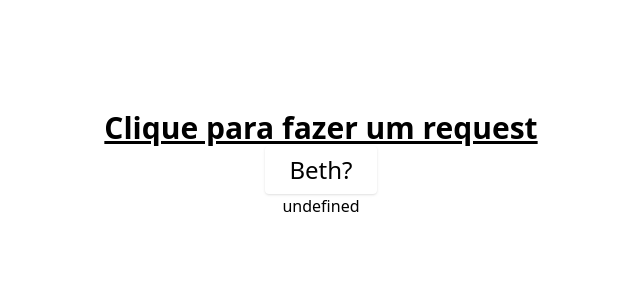
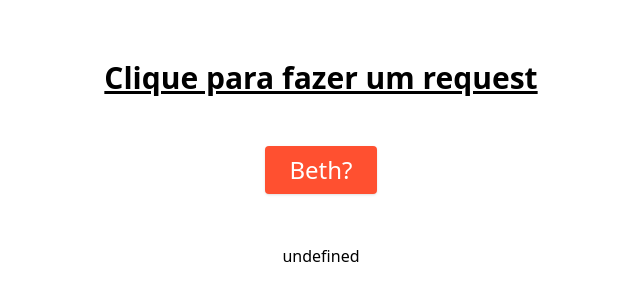
Before and after one commit to ga-fleury/minhacarteirapoc-FE, a SvelteKit app: page / in a window 1280 px wide. Shown: the part 236-536 px from the top of the page, without its empty margins (319-959 px from the left). Built offline with nearby package versions, Linux system fonts and the light colour scheme.

Commit message:
button color

```diff
--- a/src/routes/+page.svelte
+++ b/src/routes/+page.svelte
@@ -23,9 +23,9 @@
 	}
 </script>
 
-<div class="flex flex-col justify-center items-center h-screen">
+<div class="flex flex-col justify-center items-center h-screen gap-y-[50px]">
 	<h1 class="text-3xl font-bold underline">Clique para fazer um request</h1>
-	<button class="text-2xl bg-svelte-prime-900 py-2 px-6 rounded shadow text-black" on:click={handleClick}>
+	<button class="text-2xl py-2 px-6 rounded shadow text-white bg-svelte-prime" on:click={handleClick}>
 		Beth?
 	</button>
 	{#await apiResponse}
```
